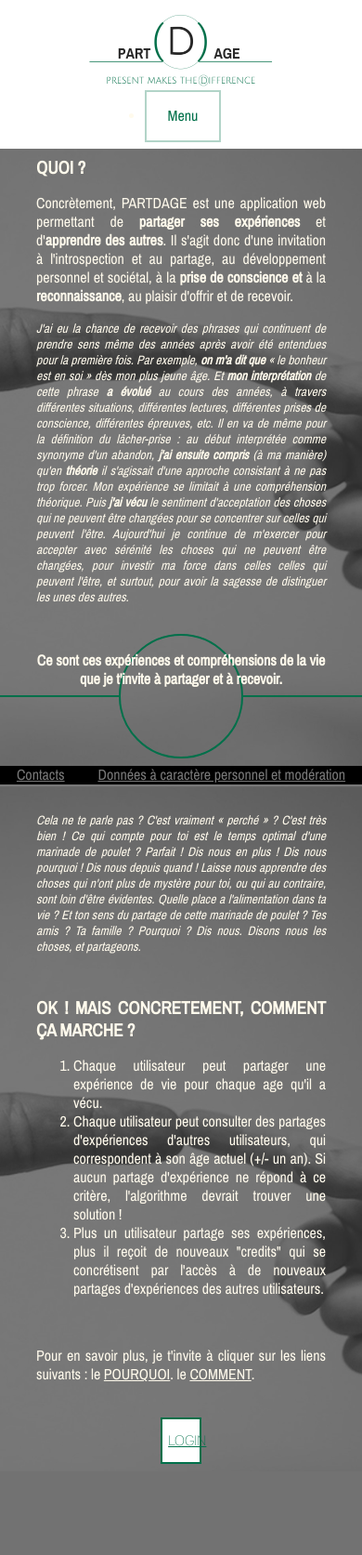
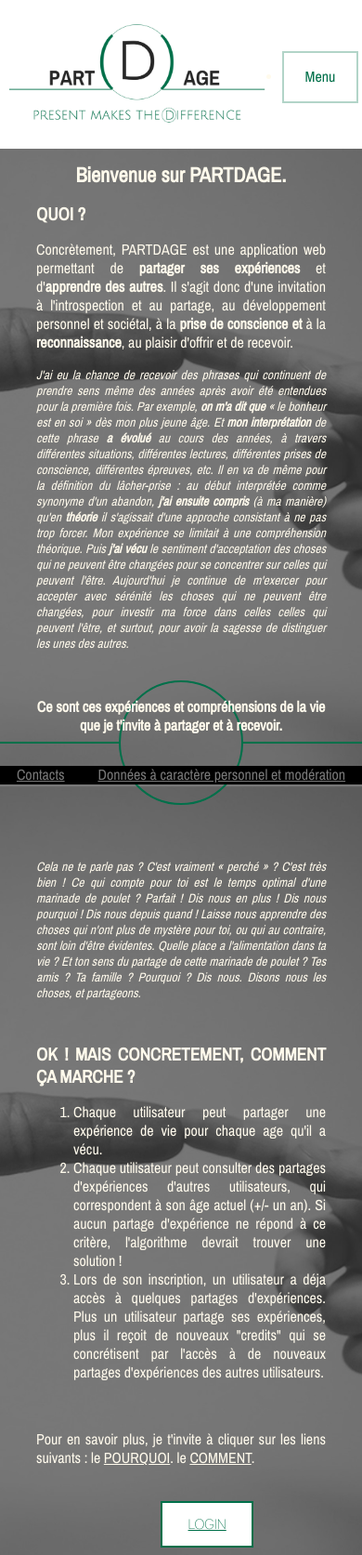
Before and after one commit to ThomasCreusot/partdage, a Django app: page / in a window 390 px wide. Shown: the whole page at 93% size. Before the commit the page ends 1575 px from the top, so only its background shows below. Run offline with Django 4.2, Linux system fonts and the light colour scheme; some web fonts are replaced.

Commit message:
working on responsiveness

```diff
--- a/sharingofexperience/templates/sharingofexperience/index.html
+++ b/sharingofexperience/templates/sharingofexperience/index.html
@@ -23,7 +23,7 @@
         <ol>
             <li>Chaque utilisateur peut partager une expérience de vie pour chaque age qu'il a vécu.</li>
             <li>Chaque utilisateur peut consulter des partages d'expériences d'autres utilisateurs, qui correspondent à son âge actuel (+/- un an). Si aucun partage d'expérience ne répond à ce critère, l'algorithme devrait trouver une solution !</li>
-            <li>Plus un utilisateur partage ses expériences, plus il reçoit de nouveaux "credits" qui se concrétisent par l'accès à de nouveaux partages d'expériences des autres utilisateurs.</li>
+            <li>Lors de son inscription, un utilisateur a déja accès à quelques partages d'expériences. Plus un utilisateur partage ses expériences, plus il reçoit de nouveaux "credits" qui se concrétisent par l'accès à de nouveaux partages d'expériences des autres utilisateurs.</li>
         </ol>
         <br>
         <p>Pour en savoir plus, je t'invite à cliquer sur les liens suivants : le <a href="{% url 'why_partdage' %}">POURQUOI</a>. le <a href="{% url 'how_partdage_was_made' %}">COMMENT</a>.</p>
--- a/static/styles.css
+++ b/static/styles.css
@@ -34,9 +34,10 @@
     --main-green-color: #00704A; /*rgb(0, 112, 74);*/
     --main-grey-color: #404040; /*rgb(64, 64, 64);*/
 
-    --header-height: 110px; /*rgb(64, 64, 64);*/
+    --header-height: 110px;
     --header-height-on-mobile: 160px;
-    --footer-height: 20px; /*rgb(64, 64, 64);*/
+    /*--header-height-on-mobile-half: 80px;*/ /*160px/2*/
+    --footer-height: 20px;
 }
 
 
@@ -348,6 +349,7 @@
 #blocPageIndex #second_secondary_text_index_page{
     position: relative;
     top: -30px;
+    z-index: -2;
 }
 
 
@@ -418,6 +420,7 @@
 
 #blocPageLogin .login_form_container {
     width: 20%;
+    min-width: 300px;
     display: flex;
     flex-direction: column;
     justify-content: baseline;
@@ -552,6 +555,7 @@
 
 #blocPageHome #home_page_left_button{
     width: 20%;
+    min-width: 150px;
 
     border-width: 2px;
     border-color: var(--main-green-color);
@@ -567,6 +571,7 @@
 
 #blocPageHome #home_page_right_button {
     width: 20%;
+    min-width: 150px;
 
     border-width: 2px;
     border-color: var(--main-beige-color);
@@ -707,6 +712,8 @@
     align-items: center;
 
     width: 100%;
+
+    margin-bottom: 3%;
 }
 
 .spend_credits_container .spend_credits_buttons_container button {
@@ -810,6 +817,7 @@
 
 button {
     width: 10%;
+    min-width: 100px;
 
     border-width: 2px;
     border-color: var(--main-green-color);
@@ -894,8 +902,8 @@
 {
     header {
         display: flex;
-        flex-direction: column;
-        justify-content: center;
+        flex-direction: row;
+        justify-content: space-around;
         align-items: center;
         width: 100%;
 
@@ -919,15 +927,15 @@
 
 
     #partdage_logo {
-        width: 50%;
-        width: 200px;
-        max-height: var(--header-height);
+        /*width: 60%;*/
+        width: 280px;
+        /*max-height: var(--header-height-on-mobile-half);*/
     }
 
     #partdage_slogan {
-        width: 60%;
-        width: 200px;
-        max-height: var(--header-height);
+        /*width: 70%;*/
+        width: 280px;
+        /*max-height: var(--header-height-on-mobile-half);*/
     }
 
     #wrap {
@@ -944,4 +952,9 @@
         margin: 0;
         /*position: absolute;*/
     }
+
+    #blocPage {
+        margin-top: var(--header-height-on-mobile);
+    }
+
 }
```
Also changed, not shown: 1 other file.
